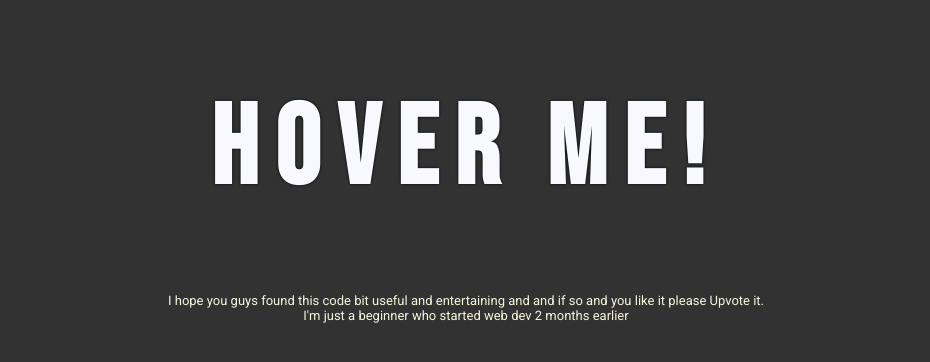
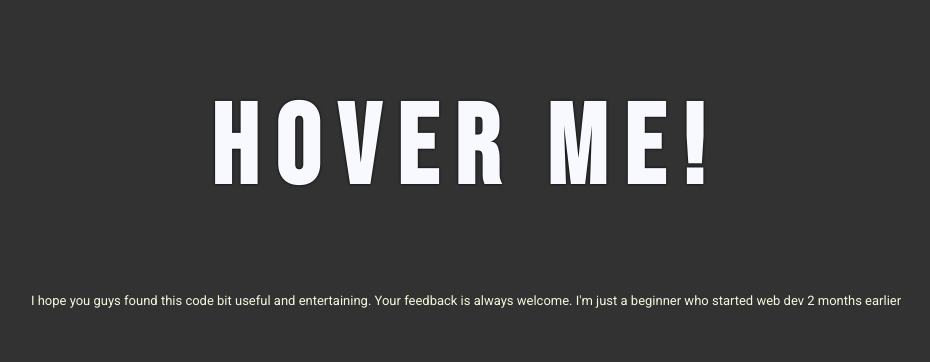
Before and after one commit to Barhoumi99/Special-Effects, a plain HTML site: page index.html in a window 1280 px wide. Shown: the whole page, without its empty margins (174-1104 px from the left). Drawn offline with Linux system fonts and the light colour scheme.

Commit message:
a tiny footer edit

```diff
--- a/index.html
+++ b/index.html
@@ -15,7 +15,7 @@
             <h1 id="hover-me"></h1>
         </div>
     </div>
-    <footer> I hope you guys found this code bit useful and entertaining and and if so and you like it please Upvote it.<br>
+    <footer> I hope you guys found this code bit useful and entertaining. Your feedback is always welcome.
     I'm just a beginner who started web dev 2 months earlier</footer>
     <script src="main.js"></script>
 </body>
```
